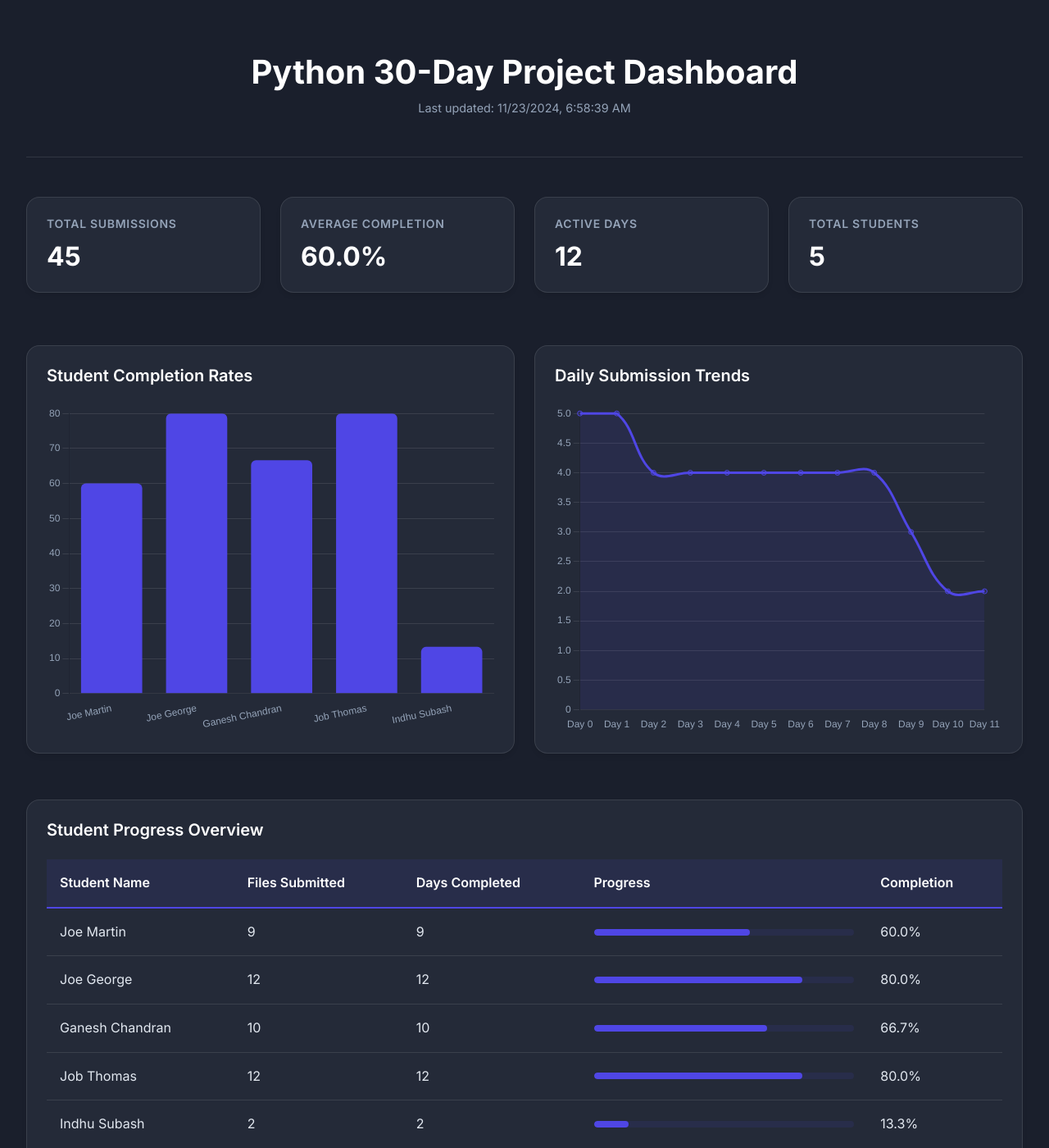
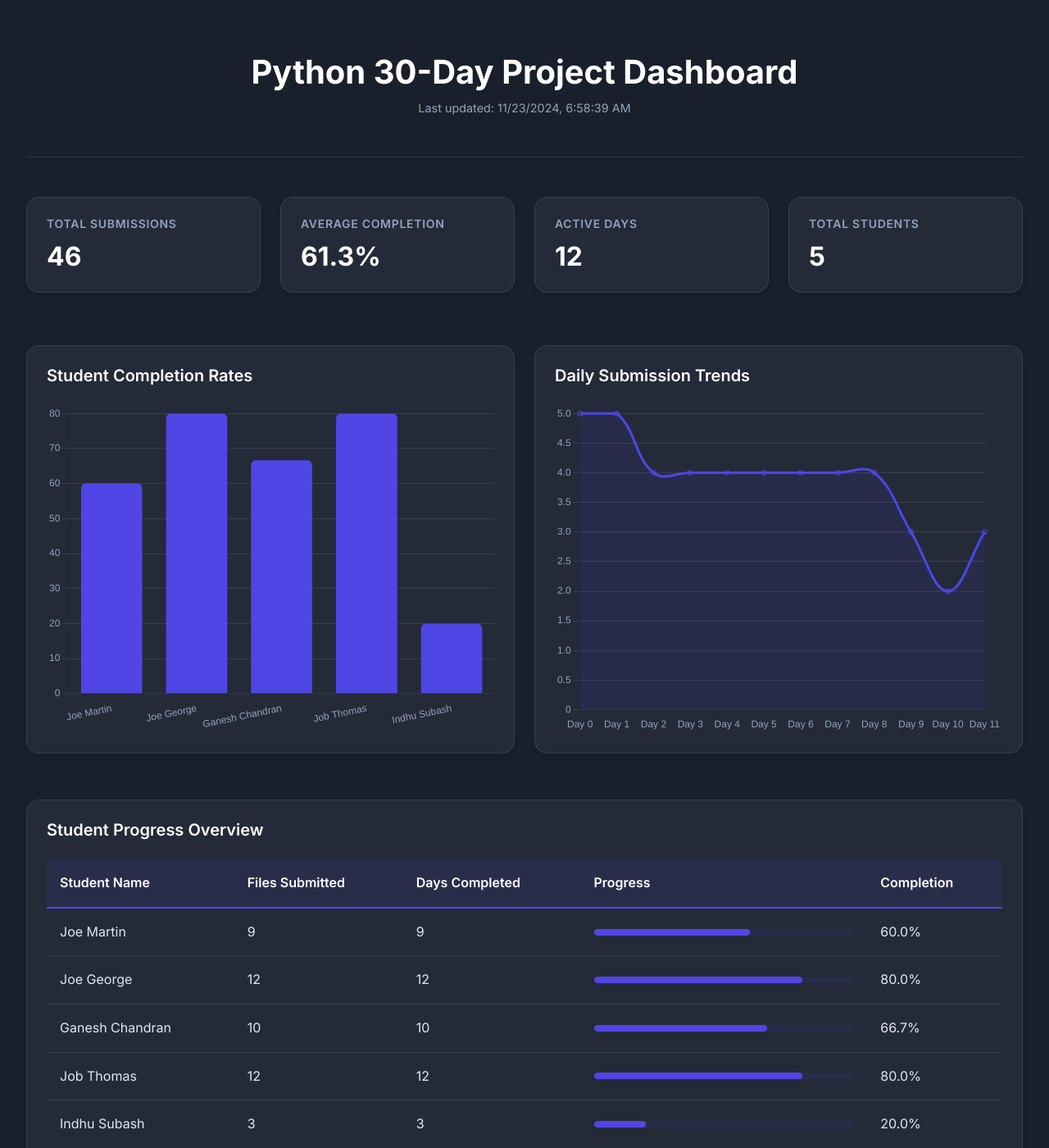
Before and after one commit to joegeorge022/Python-30-Day-Project, a Jekyll site: the page progress_dashboard.html, which Jekyll copies as it is, in a window 1280 px wide and 1400 px high. Shown: the whole window at 82% size. Built offline with Jekyll 4.4.1, drawn with Linux system fonts in a browser that asks for light colours.

```diff
--- a/chart_data.json
+++ b/chart_data.json
@@ -11,7 +11,7 @@
     "Day 8": 4,
     "Day 9": 3,
     "Day 10": 2,
-    "Day 11": 2
+    "Day 11": 3
   },
   "student_progress": {
     "Joe Martin": {
@@ -1009,16 +1009,17 @@
       }
     },
     "Indhu Subash": {
-      "total_files": 2,
-      "completed_days": 2,
+      "total_files": 3,
+      "completed_days": 3,
       "daily_submissions": {
         "Day 0": 1,
-        "Day 1": 1
+        "Day 1": 1,
+        "Day 11": 1
       },
       "file_types": {
-        ".py": 2
+        ".py": 3
       },
-      "total_lines": 22,
+      "total_lines": 42,
       "detailed_daily_stats": {
         "Day 0": {
           "total_lines": 6,
@@ -1061,6 +1062,27 @@
               "size": 315
             }
           ]
+        },
+        "Day 11": {
+          "total_lines": 20,
+          "code_lines": 20,
+          "comment_lines": 0,
+          "functions": 0,
+          "classes": 0,
+          "files": 1,
+          "file_details": [
+            {
+              "name": "day11 indhu.py",
+              "path": "Day-11/day11 indhu.py",
+              "extension": ".py",
+              "lines": 20,
+              "code_lines": 20,
+              "comment_lines": 0,
+              "functions": 0,
+              "classes": 0,
+              "size": 457
+            }
+          ]
         }
       }
     }
@@ -1070,10 +1092,10 @@
     "Joe George": 80.0,
     "Ganesh Chandran": 66.66666666666666,
     "Job Thomas": 80.0,
-    "Indhu Subash": 13.333333333333334
+    "Indhu Subash": 20.0
   },
   "language_distribution": {
-    ".py": 45
+    ".py": 46
   },
   "repository_activity": {
     "activity_timeline": {},
```
Also changed, not shown: Progress_Report.md (+1 -1 lines).
